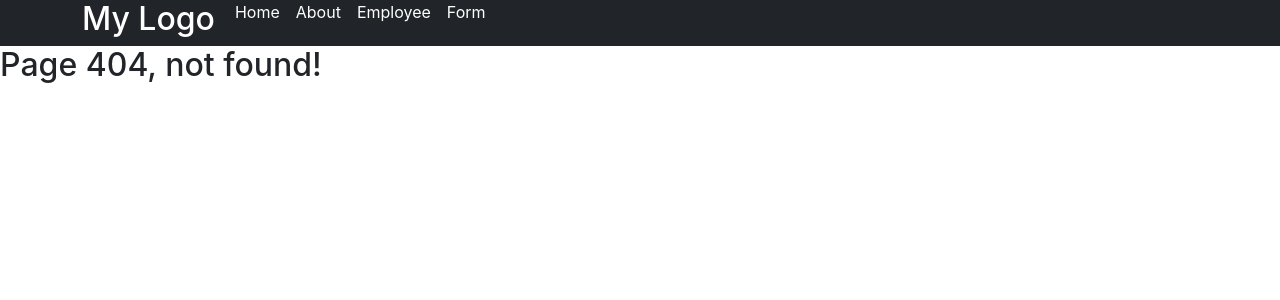
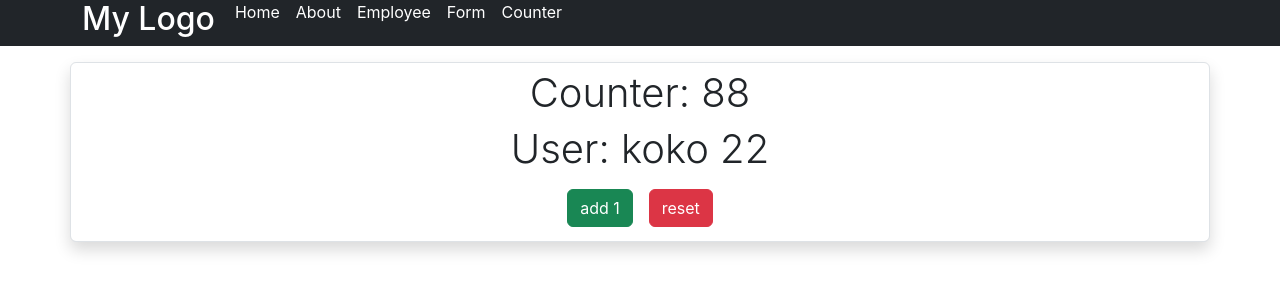
Before and after one commit to OdeyaSadoun/viteProject, a React (Vite) app: page /counter in a window 1280 px wide. Before the commit this address had no page. Shown: the top 300 px of the page. Built offline with nearby package versions, Linux system fonts and the light colour scheme.

Commit message:
add redux

```diff
--- a/package.json
+++ b/package.json
@@ -10,9 +10,11 @@
     "preview": "vite preview"
   },
   "dependencies": {
+    "@reduxjs/toolkit": "^2.0.1",
     "react": "^18.2.0",
     "react-dom": "^18.2.0",
     "react-hook-form": "^7.49.0",
+    "react-redux": "^9.0.4",
     "react-router-dom": "^6.20.1"
   },
   "devDependencies": {
--- a/src/App.jsx
+++ b/src/App.jsx
@@ -8,12 +8,26 @@ import Home from './comps/Home'
 import About from './comps/About'
 import AppEmp from './comps_employee/AppEmp'
 import Form from './comps/Form'
+import counterSlice from './featurers/counterSlice'
+
+import { configureStore } from '@reduxjs/toolkit'
+import { Provider } from 'react-redux'
+
+import counter from './redux_comps/counter'
+import Counter from './redux_comps/counter'
+
 
 function App() {
-  const [count, setCount] = useState(0)
+
+  const myStore = configureStore({
+    reducer: {
+      counterSlice
+    }
+  })
 
   return (
     <BrowserRouter>
+    <Provider store={myStore}>
       <Header/>
       <Routes>
         <Route index element={<Home/>}/>
@@ -21,8 +35,10 @@ function App() {
         <Route path="/employee" element={<AppEmp/>}/>
         <Route path="/employee:company" element={<AppEmp/>}/>
         <Route path="/form" element={<Form/>}/>
+        <Route path="/counter" element={<Counter/>}/>
         <Route path="*" element={<h2>Page 404, not found!</h2>}/>
       </Routes>
+      </Provider>
     </BrowserRouter>
   )
 }
--- a/src/comp_static/Header.jsx
+++ b/src/comp_static/Header.jsx
@@ -23,6 +23,9 @@ const Header = () => {
                         <li>
                             <Link to="/form">Form</Link>
                         </li>
+                        <li>
+                            <Link to="/counter">Counter</Link>
+                        </li>
                     </ul>
 
                 </nav>
--- /dev/null
+++ b/src/featurers/counterSlice.jsx
@@ -0,0 +1,25 @@
+import {createSlice} from "@reduxjs/toolkit";
+
+const initValue = {
+    counter: 88,
+    user: "koko 22"
+}
+
+const counterSlice = createSlice( {
+    name: "counter",
+    initialState: initValue,
+    reducers:{
+        add1: (state, sction) => {
+            state.counter++;
+            state.user = "maor";
+        },
+        reset: (state, sction) => {
+            state.counter = 0;
+            state.user = "koko";
+        }
+    }
+
+})
+
+export const{ add1, reset} = counterSlice.actions;
+export default counterSlice.reducer;
--- /dev/null
+++ b/src/redux_comps/counter.jsx
@@ -0,0 +1,24 @@
+import React from 'react'
+import { useDispatch, useSelector } from "react-redux"
+import { add1, reset } from "../featurers/counterSlice"
+
+const Counter = () => {
+    const dispach = useDispatch();
+    const { counter, user } = useSelector(myStore => myStore.counterSlice);
+
+    return (
+        <div className='container mx-auto text-center form-control m-3 shadow col-md-6'>
+            <h2 className='display-6'>Counter: {counter}</h2>
+            <h3 className='display-6'>User: {user}</h3>
+
+            <button className='btn btn-success m-2' onClick={() => {
+                dispach(add1());
+            }}>add 1</button>
+            <button className='btn btn-danger m-2' onClick={() => {
+                dispach(reset());
+            }}>reset</button>
+        </div>
+    )
+}
+
+export default Counter
```
Also changed, not shown: 2 other files (tests, documents, lock files or other folders).
